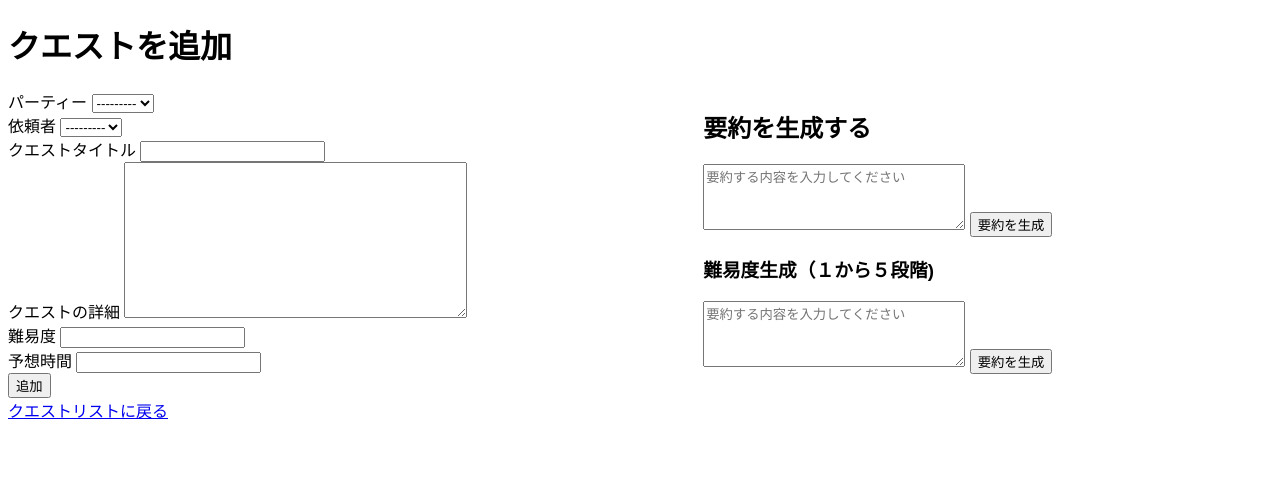
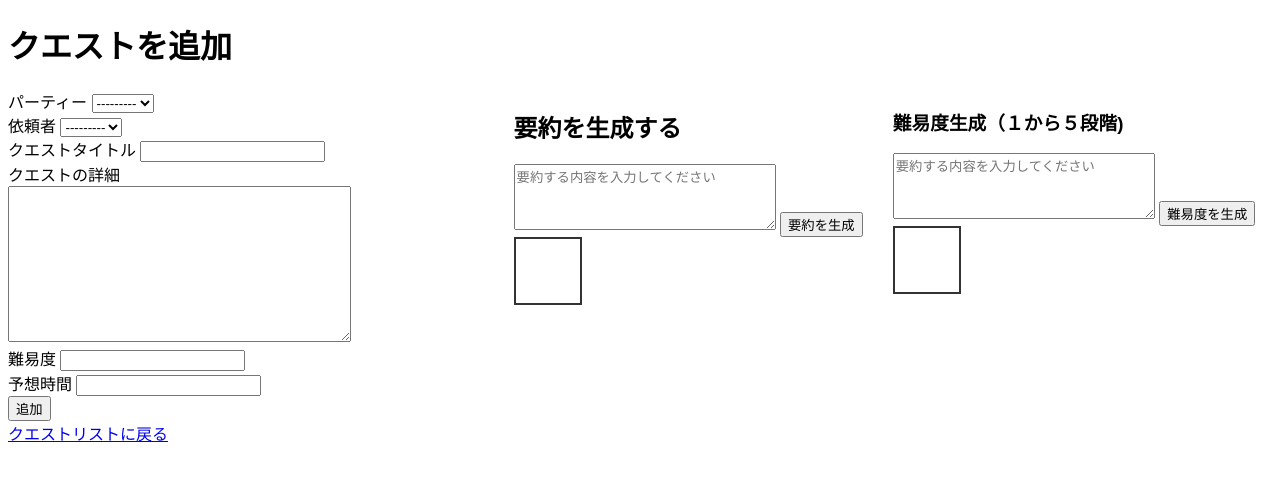
Before and after one commit to s1f10220225/gamification, a Django app: page /quest/add/ in a window 1280 px wide. Shown: the top 481 px of the page. Run offline with Django 5.2, Linux system fonts and the light colour scheme; data that the repository does not hold is empty.

Commit message:
エラー修正

```diff
--- a/gamification/templates/gamification/259add_quest.html
+++ b/gamification/templates/gamification/259add_quest.html
@@ -17,9 +17,13 @@
         .container > div { /* 子要素にflexアイテムを適用 */
             flex: 1; /* 子要素がスペースを均等に分割 */
         }
+        .result{
+            display:inline-block;
+            padding:2em;/*内側余白*/
+            border:solid 2px #333;/*線の種類・太さ・色*/
+        }
     </style>
 </head>
-<body>
 <h1>クエストを追加</h1>
 <div class="container">
     <div class="form-container">
@@ -36,15 +40,17 @@
         </form>
         <a href="{% url 'quest' %}">クエストリストに戻る</a>
     </div>
-        <div>
+    <div class="summary-container">
         <h2>要約を生成する</h2>
         <textarea id="summary-input" rows="4" cols="30" placeholder="要約する内容を入力してください"></textarea>
         <button id="generate-summary">要約を生成</button>
-            <div id="summary-result"></div>
+        <div id="summary-result" class="result"></div>
+    </div>
+    <div class="difficulty-container">
         <h3>難易度生成（１から５段階)</h3>
         <textarea id="summary-input2" rows="4" cols="30" placeholder="要約する内容を入力してください"></textarea>
-            <button id="generate-difficult">要約を生成</button>
-            <div id="difficulty-result"></div>
+        <button id="generate-difficult">難易度を生成</button>
+        <div id="difficulty-result" class="result"></div>
     </div>
 </div>
 
--- a/gamification/templates/gamification/259quest_list.html
+++ b/gamification/templates/gamification/259quest_list.html
@@ -52,6 +52,8 @@
         .quest-meta {
             font-size: 0.9em;
             color: #6D6D6D;
+            padding:2em;/*内側余白*/
+            border:solid 2px #333;/*線の種類・太さ・色*/
         }
         .status {
             color: red;
```
Lines whose indentation alone changed are shown as unchanged.
